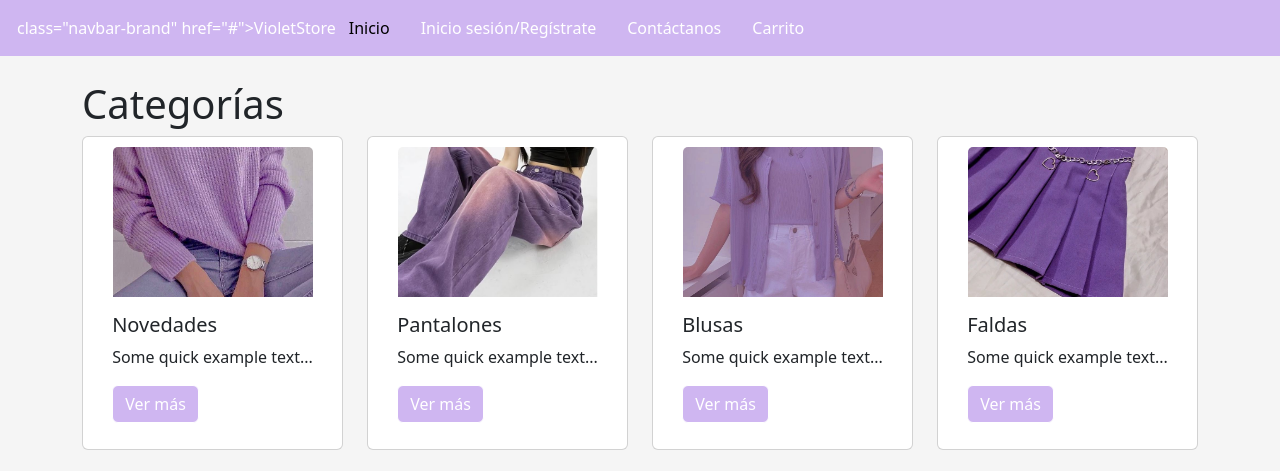
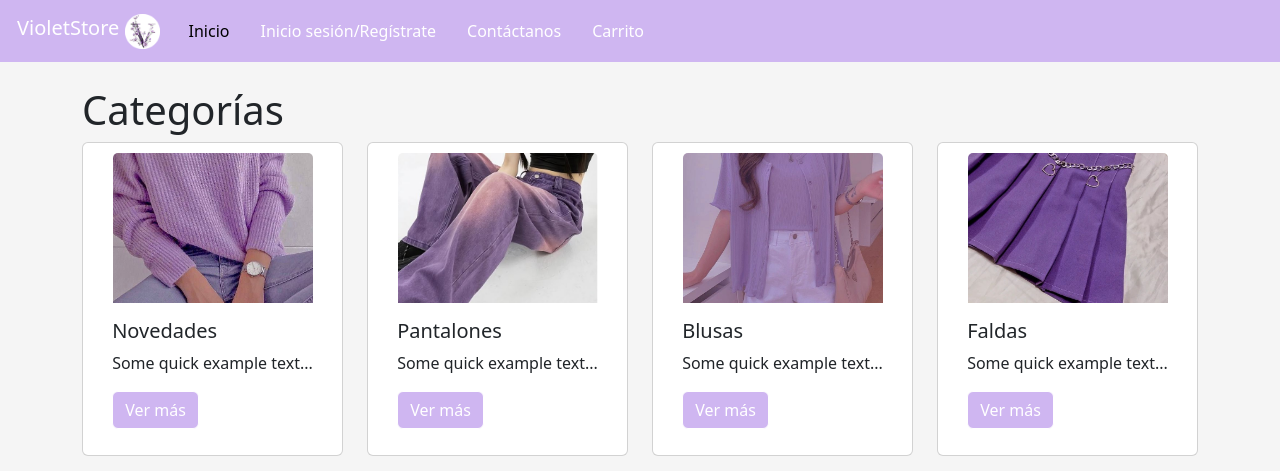
Before and after one commit to ferny06/sumativa1, a plain HTML site: page index.html in a window 1280 px wide. Shown: the top 471 px of the page. Drawn offline with nearby package versions, Linux system fonts and the light colour scheme.

Commit message:
Update index.html

```diff
--- a/index.html
+++ b/index.html
@@ -10,9 +10,8 @@
   <body>
     <nav class="navbar navbar-expand-lg bg-body-tertiary">
         <div class="container-fluid">
-          <a  <img src="imagenes/logo.png" alt="Logo" width="40" height="40" class="d-inline-block align-text-top">
-          class="navbar-brand" href="#">VioletStore
-
+          <a class="navbar-brand" href="#">VioletStore
+            <img src="imagenes/logo.png" alt="Logo" width="35" height="35" class="d-inline-block align-text-top">
           </a>
           <button class="navbar-toggler" type="button" data-bs-toggle="collapse" data-bs-target="#navbarNav" aria-controls="navbarNav" aria-expanded="false" aria-label="Toggle navigation">
             <span class="navbar-toggler-icon"></span>
```
